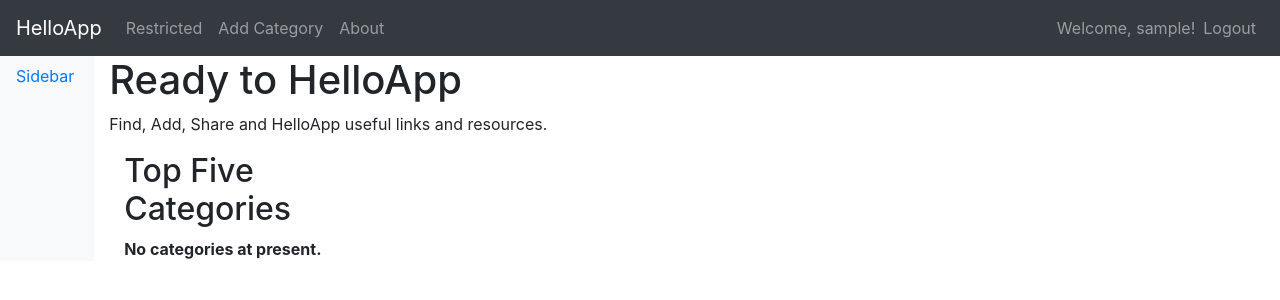
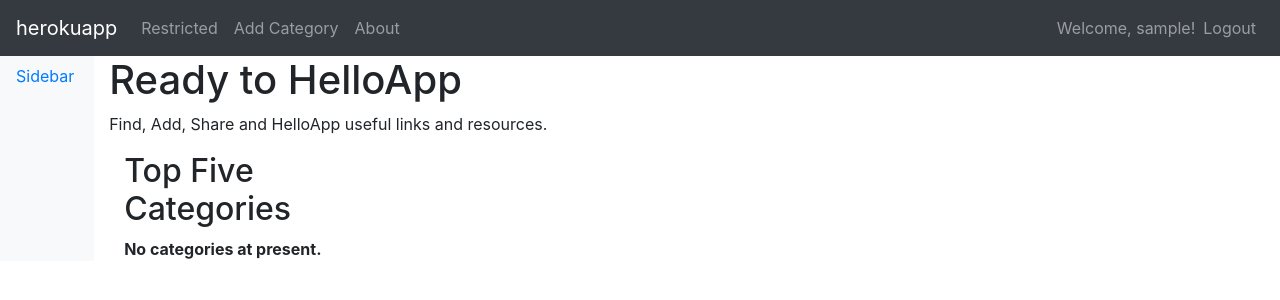
Before and after one commit to zacharyunderscorelim/cxa2019-heroku, a Django app: template templates/herokuapp/index.html in a window 1280 px wide. Shown: the top 300 px of the page. Run offline with Django 3.2, Linux system fonts and the light colour scheme; the template is opened without the code that fills it, so the values that code supplies are empty; the visitor is signed in with stand-in values (Sample User, id 1); some libraries are stand-ins or nearby versions.

Commit message:
blahwqfqwefgtssssvtuftft

```diff
--- a/templates/herokuapp/base.html
+++ b/templates/herokuapp/base.html
@@ -9,7 +9,7 @@
 </head>
 <body>
 <nav class="navbar navbar-expand-md navbar-dark bg-dark ﬁxed-top">
-<a class="navbar-brand" href="/helloApp/">HelloApp</a>
+<a class="navbar-brand" href="/herokuapp/">herokuapp</a>
 <button class="navbar-toggler" type="button" data-toggle="collapse" data-target="#navbarsExampleDefault" aria-controls="navbarsExampleDefault" aria-expanded="false" aria-label="Toggle navigation">
 <span class="navbar-toggler-icon"></span>
 </button>
@@ -17,18 +17,18 @@
 <ul class="nav navbar-nav mr-auto">
 {% if user.is_authenticated %}
 <li class="nav-item"><a class="nav-link"
-href="/helloApp/restricted/">Restricted</a></li>
-<li class="nav-item"><a class="nav-link" href="/helloApp/add_category/">Add Category</a></li>
+href="/herokuapp/restricted/">Restricted</a></li>
+<li class="nav-item"><a class="nav-link" href="/herokuapp/add_category/">Add Category</a></li>
 {% endif %}
-<li class="nav-item"><a class="nav-link" href="/helloApp/about/">About</a></li>
+<li class="nav-item"><a class="nav-link" href="/herokuapp/about/">About</a></li>
 </ul>
 <ul class="nav navbar-nav ml-auto">
 {% if user.is_authenticated %}
 <li class="navbar-text">Welcome, {{ user.username }}!</li>
-<li class="nav-item"><a class="nav-link" href="/helloApp/logout/">Logout</a></li>
+<li class="nav-item"><a class="nav-link" href="/herokuapp/logout/">Logout</a></li>
 {% else %}
-<li class="nav-item"><a class="nav-link" href="/helloApp/register/">Register</a></li>
-<li class="nav-item"><a class="nav-link" href="/helloApp/login/">Login</a></li>
+<li class="nav-item"><a class="nav-link" href="/herokuapp/register/">Register</a></li>
+<li class="nav-item"><a class="nav-link" href="/herokuapp/login/">Login</a></li>
 {% endif %}
 </ul>
 </div>
@@ -38,7 +38,7 @@ href="/helloApp/restricted/">Restricted</a></li>
 <div class="col-1 bg-light sidebar">
 <ul class="nav ﬂex-column">
 <li class="nav-item">
-<a class="nav-link active" href="/helloApp/"> Sidebar </a>
+<a class="nav-link active" href="/herokuapp/"> Sidebar </a>
 </li>
 </ul>
 </div>
--- a/templates/herokuapp/index.html
+++ b/templates/herokuapp/index.html
@@ -11,7 +11,7 @@
 <ul>
 <ul>
 {% for category in categories %}
-<li><a href="/helloApp/category/{{ category.url }}">{{ category.name }}</a></li>
+<li><a href="/herokuapp/category/{{ category.url }}">{{ category.name }}</a></li>
 {% endfor %}
 </ul>
 {% else %}
```
